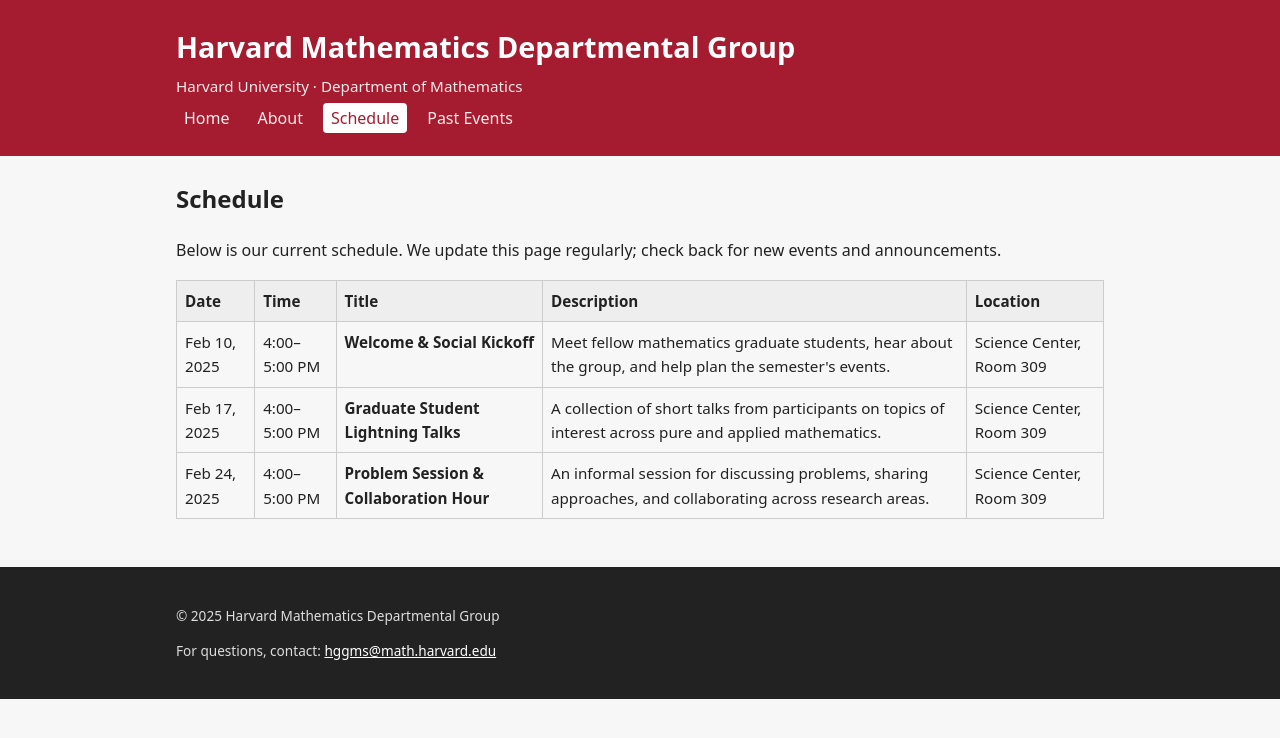
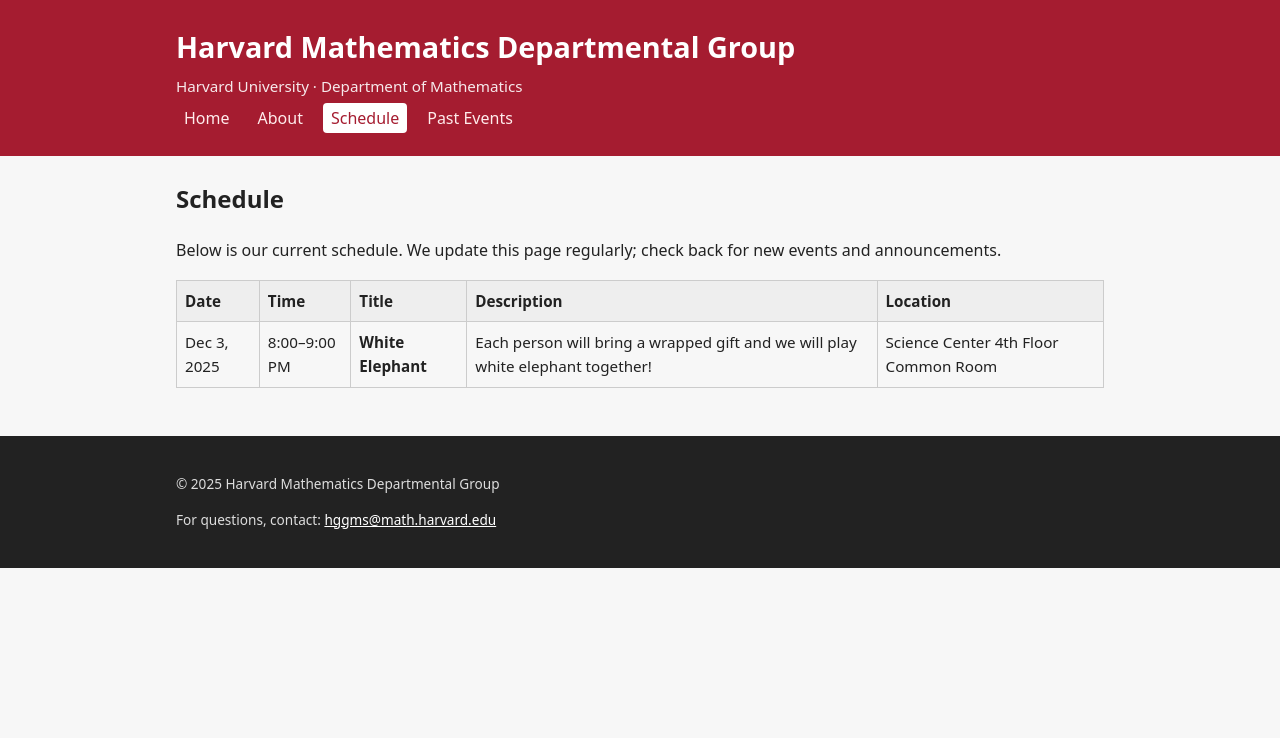
Before and after one commit to szhang612/hggms, a Jekyll site: the page built from schedule.md, in a window 1280 px wide. Shown: the top 738 px of the page. Built offline with Jekyll 4.4.1, drawn with Linux system fonts in a browser that asks for light colours.

Commit message:
Update events.yml

```diff
--- a/_data/events.yml
+++ b/_data/events.yml
@@ -1,17 +1,5 @@
-- date: 2025-02-10
-  time: "4:00–5:00 PM"
-  title: "Welcome & Social Kickoff"
-  location: "Science Center, Room 309"
-  abstract: "Meet fellow mathematics graduate students, hear about the group, and help plan the semester's events."
-
-- date: 2025-02-17
-  time: "4:00–5:00 PM"
-  title: "Graduate Student Lightning Talks"
-  location: "Science Center, Room 309"
-  abstract: "A collection of short talks from participants on topics of interest across pure and applied mathematics."
-
-- date: 2025-02-24
-  time: "4:00–5:00 PM"
-  title: "Problem Session & Collaboration Hour"
-  location: "Science Center, Room 309"
-  abstract: "An informal session for discussing problems, sharing approaches, and collaborating across research areas."
+- date: 2025-12-03
+  time: "8:00–9:00 PM"
+  title: "White Elephant"
+  location: "Science Center 4th Floor Common Room"
+  abstract: "Each person will bring a wrapped gift and we will play white elephant together!"
```
